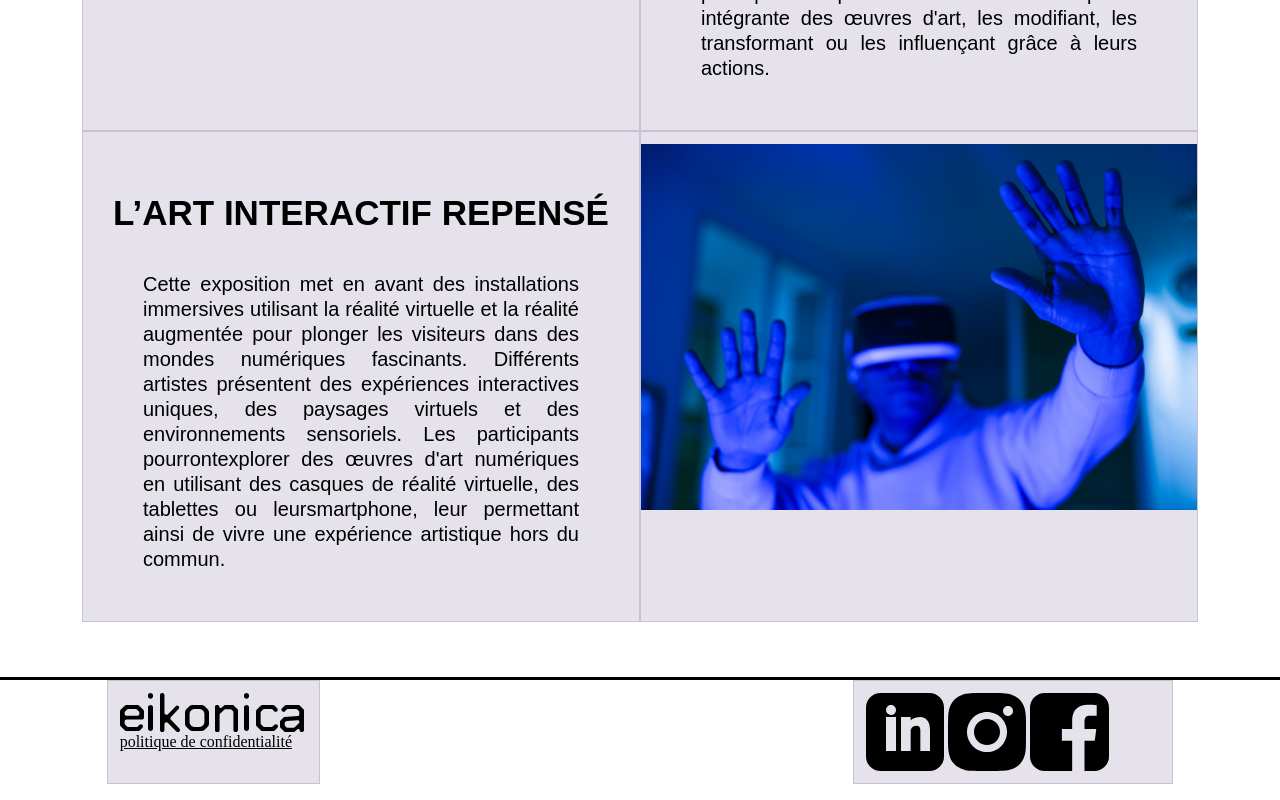
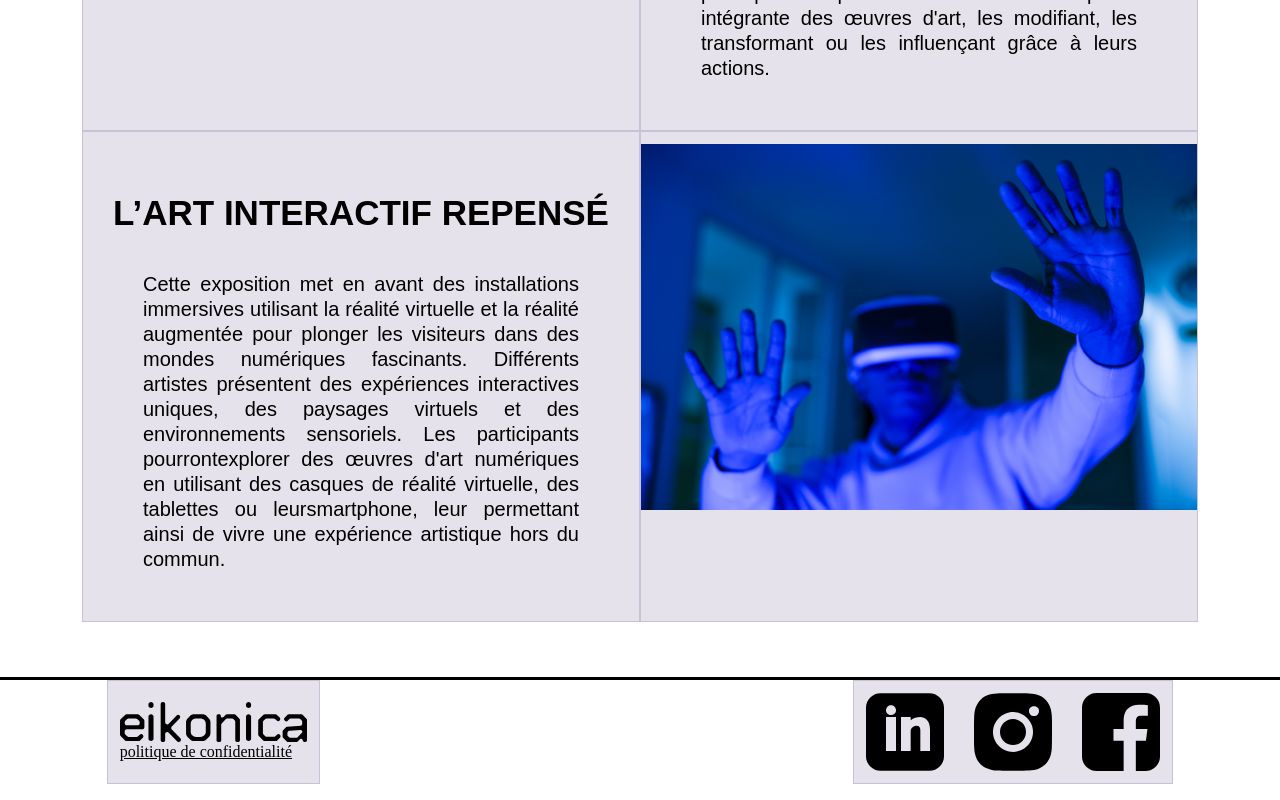
Before and after one commit to dimitricaloz/eikonica, a website built with Parcel: page src/index.html in a window 1280 px wide. Shown: the part 2081-2881 px from the top of the page. Built offline with nearby package versions, Linux system fonts and the light colour scheme; a web font is replaced by a local one.

Commit message:
fin de journée 19.06.2023

```diff
--- a/src/scss/modules/_footer-nav.scss
+++ b/src/scss/modules/_footer-nav.scss
@@ -2,8 +2,15 @@
   border-top: solid 3px;
 }
 
-.footer-nav .logo-eikonica {
+.footer-nav .logo-mention {
+  display: flex;
+  flex-direction: column;
+  text-align: left;
+  justify-content: center;
+}
+
+.social-media {
   display: flex;
   flex-direction: row;
-  text-align: center;
+  justify-content: space-between;
 }
```
